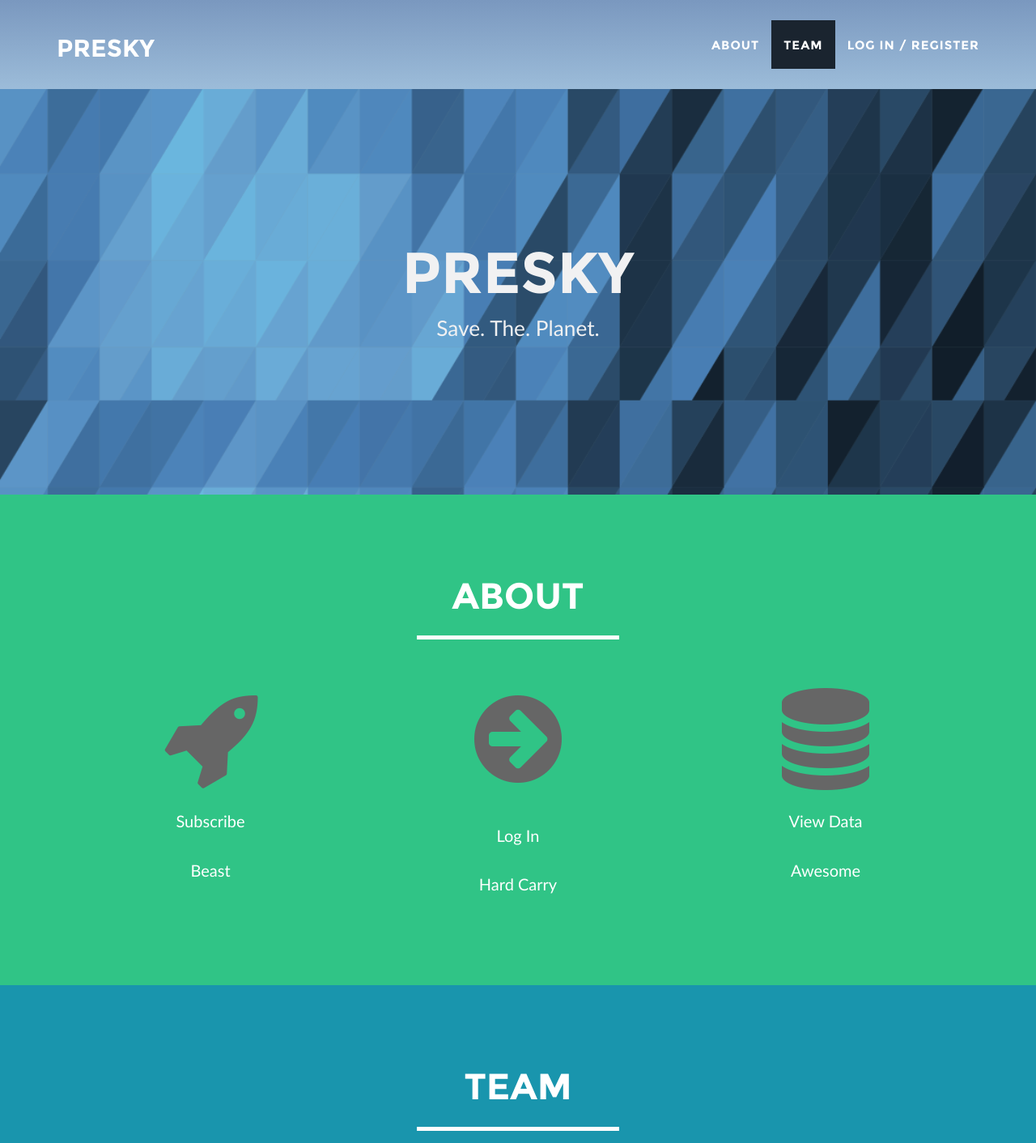
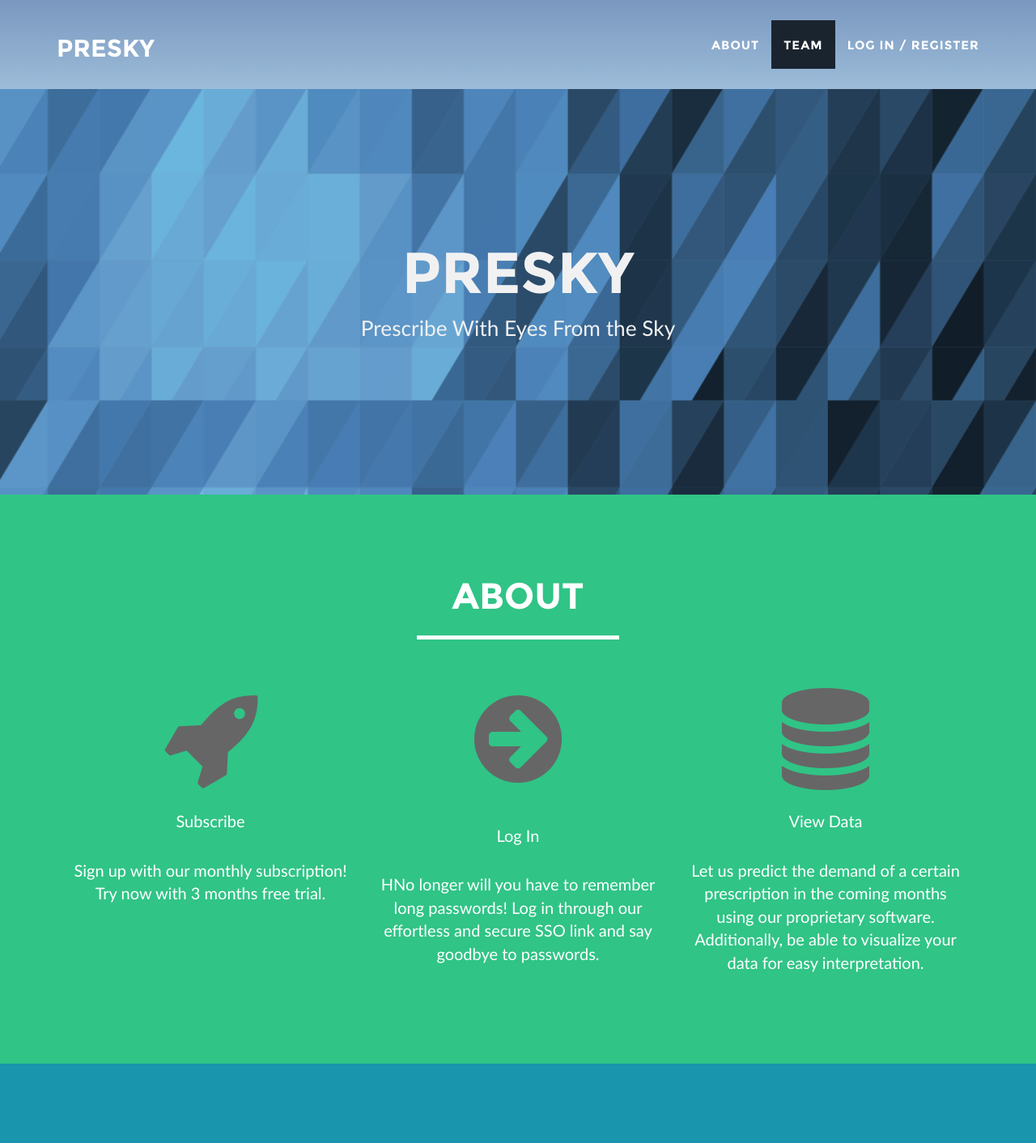
Before and after one commit to blastoise-brigade/health, a PHP site: page / in a window 1280 px wide. Shown: the top 1412 px of the page at 81% size. Run offline with PHP 8.4, Linux system fonts and the light colour scheme; some libraries are stand-ins or nearby versions.

Commit message:
Made it look nice
Fixed the homepage, Login page=pretty, css=beast

```diff
--- a/assets/style.css
+++ b/assets/style.css
@@ -13,3 +13,9 @@
     width:100px;
     height:3000px;
 }
+
+body {
+  background: url(https://dl2.pushbulletusercontent.com/Jff8LlmtNWEtgfTpc4OBMaOS39KcZpNz/PolyGenPattern_17320161298.png);
+  background-size: 100%;
+  background-attachment: cover;
+}
--- a/homepage.html
+++ b/homepage.html
@@ -69,7 +69,7 @@
                         <a href="#Team">Team</a>
                     </li>
                     <li class="page-scroll">
-                        <a href="#">Log In / Register</a>
+                        <a href="./login">Log In / Register</a>
                     </li>
                 </ul>
             </div>
@@ -86,7 +86,7 @@
                     <div class="intro-text">
                       <br><br><br><br>
                         <span class="name">Presky</span>
-                        <span class="skills">Save. The. Planet.</span>
+                        <span class="skills">Prescribe With Eyes From the Sky</span>
                         <br><br><br><br><br>
                     </div>
                 </div>
@@ -106,21 +106,21 @@
             <center>
               <span class="glyphcustom"><i class="fa fa-rocket" aria-hidden="true"></i></span>
               <p>Subscribe</p><br>
-              <p>Beast</p>
+              <p>Sign up with our monthly subscription! Try now with 3 months free trial.</p>
             </center>
           </div>
           <div class="col-sm-4">
             <center>
               <span class="glyphcustom"><i class="fa fa-arrow-circle-right" aria-hidden="true"></i></span>
               <p style="margin-top: 5%;">Log In</p><br>
-              <p>Hard Carry</p>
+              <p>HNo longer will you have to remember long passwords! Log in through our effortless and secure SSO link and say goodbye to passwords.</p>
             </center>
           </div>
           <div class="col-sm-4">
             <center>
               <span class="glyphcustom"><i class="fa fa-database" aria-hidden="true"></i></span>
               <p>View Data</p><br>
-              <p>Awesome</p>
+              <p>Let us predict the demand of a certain prescription in the coming months using our proprietary software. Additionally, be able to visualize your data for easy interpretation.</p>
             </center>
           </div>
         </div>
@@ -139,21 +139,22 @@
               <center>
                 <img src="https://scontent.fmnl4-2.fna.fbcdn.net/hphotos-xfp1/v/t1.0-9/13007193_1162898360388648_5611467148896553697_n.jpg?oh=8e72ea7da10fe5d2ab341a32ce9a6e11&oe=578216FC" width="200" height="200" hspace="50"></img>
                 <p>Alexander Go</p><br>
-                <p>Beast</p>
+                <p>Alex is an incoming junior in Xavier High School. He was first introduced to computer science 3 years ago when his classmate recommended him to join the Programming Club in School. Now, he's not only pursuing competitive programming, but also solves hard and meaningful problems during weekends. </p>
               </center>
             </div>
             <div class="col-sm-4">
               <center>
                 <img src="https://scontent.fmnl4-2.fna.fbcdn.net/hphotos-xpa1/v/t1.0-9/12961664_1707834669484379_934211980274303088_n.jpg?oh=d0a9982527fc97c0a61672ae3d5f5ffb&oe=5778DF01" width="200" height="200" hspace="50"></img>
                 <p>Philly Tan</p><br>
-                <p>Hard Carry</p>
+                <p>Phil is an incoming sophomore Xavier High school. He learned how to code when he was 7 years old, and ever since has been fascinated with computer science and its huge potential to impact society. He has joined various Hackathons, and continues to innovate and expand the horizons of technology. Phil is da fuckin hard carry yo, like totes dope!</p>
               </center>
             </div>
             <div class="col-sm-4">
               <center>
                 <img src="https://scontent.fmnl4-2.fna.fbcdn.net/hphotos-xft1/v/t1.0-9/1239397_10153675188230485_5373426042622193397_n.jpg?oh=26f123636c07e1c87d9d4d81f8763d6d&oe=57AD1E95" width="200" height="200" hspace="50"></img>
                 <p>Kyle Tan</p><br>
-                <p>Awesome</p>
+                <p>Kyle is a freshman at the University of the Philippines - Diliman. He was inspired by his late dad who passed due to lung cancer to create new solutions in healthcare. He seeks to uplift and empower both himself and other people to bring change in the Philippines.
+</p>
               </center>
             </div>
           </div>
--- a/views/header.php
+++ b/views/header.php
@@ -7,23 +7,17 @@ function showHeader() {
   <head>
     <title>Presky</title>
     <link rel="stylesheet" type="text/css" href="./assets/style.css" />
+    <link href="assets/font-awesome/css/font-awesome.min.css" rel="stylesheet" type="text/css">
     <link href="https://maxcdn.bootstrapcdn.com/bootstrap/3.3.6/css/bootstrap.min.css" rel="stylesheet" integrity="sha384-1q8mTJOASx8j1Au+a5WDVnPi2lkFfwwEAa8hDDdjZlpLegxhjVME1fgjWPGmkzs7" crossorigin="anonymous">
     <link href="https://maxcdn.bootstrapcdn.com/bootswatch/3.3.6/cosmo/bootstrap.min.css" rel="stylesheet" integrity="sha384-OiWEn8WwtH+084y4yW2YhhH6z/qTSecHZuk/eiWtnvLtU+Z8lpDsmhOKkex6YARr" crossorigin="anonymous">
     <script type="text/javascript" src="https://cdnjs.cloudflare.com/ajax/libs/jquery/2.2.3/jquery.min.js"></script>
     <script src="https://maxcdn.bootstrapcdn.com/bootstrap/3.3.6/js/bootstrap.min.js" integrity="sha384-0mSbJDEHialfmuBBQP6A4Qrprq5OVfW37PRR3j5ELqxss1yVqOtnepnHVP9aJ7xS" crossorigin="anonymous"></script>
   </head>
   <body>
-    <nav class="navbar navbar-inverse">
-      <div class="container-fluid">
-        <div class="navbar-header">
-          <a class="navbar-brand" href="./">Presky</a>
-        </div>
-        <ul class="nav navbar-nav">
-          <li><a href="./">Home</a></li>
-          <li><a href="./login">Log In</a></li>
-          <li><a href="./register">Register</a></li>
-          <li><a href="#">Page 3</a></li>
-        </ul>
+    <div class="jumbotron" style="background: linear-gradient(to bottom, #7A98BF , #9CBCD9);">
+      <div class="container">
+        <h1><a href='./' style="color: #FFF;">Presky</a></h1>
+
       </div>
-    </nav>
+    </div>
 <?php } ?>
--- a/views/showLogin.php
+++ b/views/showLogin.php
@@ -4,14 +4,13 @@ function showLogin() {
  ?>
  <div class="container">
    <div class="row">
-     <div class="col-md-6">
-      <img src="https://c1.staticflickr.com/7/6101/6306512682_28c5b42b8f_z.jpg" />
-     </div>
      <div class="col-md-4">
-       <h1>Login Using:</h1>
+       <h1 style="color: #fff"; font-family="Montserrat"; font-size="71px">Login Using:</h1>
        <button class="btn btn-default" data-toggle="modal" data-target="#ssoModal"><i class="fa fa-envelope"></i> SSO (Single Sign On) Link</button>
      </div>
      <div class="col-md-2">
+     </div>
+     <div class="col-md-6">
      </div>
    </div>
   </div>
```
